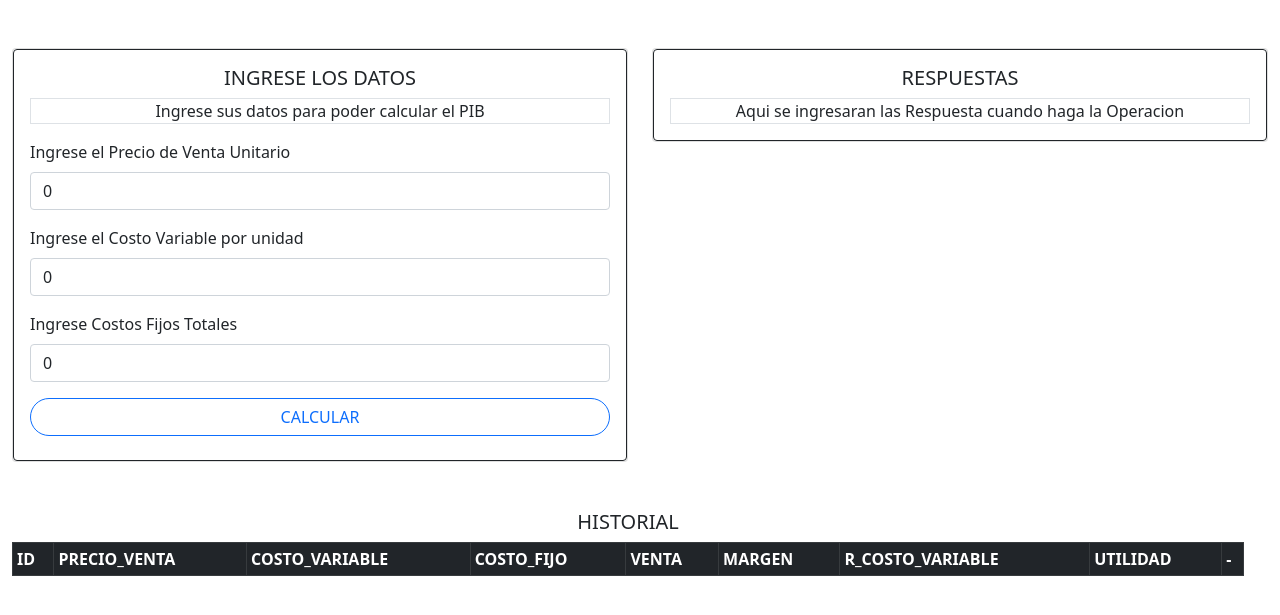
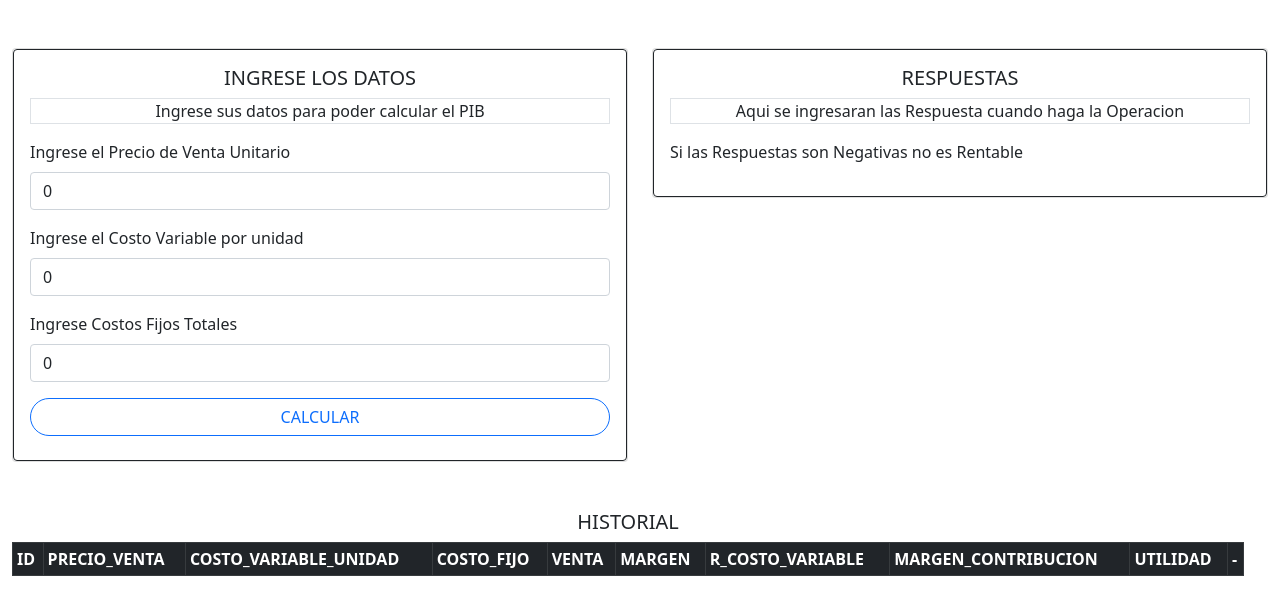
Before and after one commit to DanielRojas2002/Flask_Contabilidad, a Flask app: page /Utilidad in a window 1280 px wide. Shown: the part 114-729 px from the top of the page. Run offline with Flask 2, Linux system fonts and the light colour scheme; data that the repository does not hold is empty; some libraries are stand-ins or nearby versions.

Commit message:
Cambio para que funcione lo de Utilidad

```diff
--- a/Templates/index.html
+++ b/Templates/index.html
@@ -86,7 +86,7 @@
                             <h4 class="card-title" >UTILIDAD</h4>
                             <h6 class="card-title">Materia: Contabilidad Administrativa</h6>
                             <p class="card-text">Si quieres sacar la Utilidad de una manera dinamica esta tarjeta es para ti</p>
-                            <a href="#" class="btn btn-primary w-100">IR</a>
+                            <a href="{{url_for('UTILIDAD')}}" class="btn btn-primary w-100">IR</a>
                         </div>
                       </div>
                 </div>
--- a/Templates/procesos/Utilidad.html
+++ b/Templates/procesos/Utilidad.html
@@ -59,12 +59,17 @@
                     <div class="card-body text-dark border border-dark rounded ">
                         <h5 class="card-title text-center">RESPUESTAS</h5>
                         <p class="card-text border text-center">Aqui se ingresaran las Respuesta cuando haga la Operacion</p>
-                        {%for r_venta,r_costo,r_margen,r_utilidad in calculo%}
-                            <p> Las Ventas son : {{r_venta}}</p>
+                        <p>Si las Respuestas son Negativas no es Rentable</p>
+
+                        {%for r_equilibrio,r_ventas,r_costo,r_margen,r_utilidad in calculo%}
+                            <p> Estas son las unidades que tienes que vender para estar en punto de Equilibrio : {{r_equilibrio}}</p>
+                            <p> Dinero de las Ventas: {{r_ventas}}</p>
                             <p> El Costo Variable es: {{r_costo}}</p>
                             <p> El Margen de Contribucion es : {{r_margen}}</p>
                             <p> La Utilidad es : {{r_utilidad}}</p>
                         {%endfor%}
+
+
                     </div>
                 </div>
             </div>
@@ -78,11 +83,12 @@
                             <tr class="table-dark">
                                 <th scope="col">ID</th>
                                 <th scope="col">PRECIO_VENTA</th>
-                                <th scope="col">COSTO_VARIABLE</th>
+                                <th scope="col">COSTO_VARIABLE_UNIDAD</th>
                                 <th scope="col">COSTO_FIJO</th>
                                 <th scope="col">VENTA</th>
                                 <th scope="col">MARGEN</th>
                                 <th scope="col">R_COSTO_VARIABLE</th>
+                                <th scope="col">MARGEN_CONTRIBUCION</th>
                                 <th scope="col">UTILIDAD</th>
                                 <th scope="col">-</th>
 
@@ -103,8 +109,9 @@
                                     <td>{{y[8]}}</td>
 
 
+
                                     <td>
-                                        <a href="{{url_for('obtenervalorborrarG', id=y[0] )}}" class="text-decoration-none"><i class="bi bi-trash" style="color: #DC3545;"></i></a>
+                                        <a href="{{url_for('obtenervalorborrarU', id=y[0] )}}" class="text-decoration-none"><i class="bi bi-trash" style="color: #DC3545;"></i></a>
 
                                     </td>
 
--- a/app.py
+++ b/app.py
@@ -27,7 +27,7 @@ from funciones.clases import MetodoDelIngreso,MetodoDelGasto
 #IMPORTACION DE FORM Utilidad
 from claseforms import Utilidad
 #IMPORTACION DE FUNCIONES DE UTILIDAD
-from funciones.op_bd import obtener_datos_Utilidad,insertar_Utilidad
+from funciones.op_bd import obtener_datos_Utilidad,insertar_Utilidad,eliminar_registro_utilidad
 #IMPORTACION DE CLASE DE UTILIDAD PARA CALCULAR LA UTILIDAD
 from funciones.clases import Equilibrio
 
@@ -207,22 +207,27 @@ def UTILIDAD():
         costo_fijo=session["CF"]=form.CF.data
         tiempo_C=datetime.datetime.now()
 
-        try:
-            calculo=Equilibrio(precio_venta,costo_variable,costo_fijo).proceso()
-            lista=[calculo]
-            r_venta=calculo[0]
-            r_costo_variable=calculo[1]
-            r_margen=calculo[2]
-            r_utilidad=calculo[3]
 
-            insertar_Utilidad(precio_venta,costo_variable,costo_fijo,r_venta,r_costo_variable,r_margen,r_utilidad,tiempo_C,email)
-            valores=obtener_datos_Utilidad(email)
-        except:
-            pass
+        calculo=Equilibrio(precio_venta,costo_variable,costo_fijo).proceso()
+        print(calculo)
+        lista=[calculo]
+        r_equilibrio =calculo[0]
+        r_venta=calculo[1]
+        r_costo_variable=calculo[2]
+        r_margen=calculo[3]
+        r_utilidad=calculo[4]
+
+        insertar_Utilidad(precio_venta,costo_variable,costo_fijo,r_equilibrio,r_venta,r_costo_variable,r_margen,r_utilidad,tiempo_C,email)
+        valores=obtener_datos_Utilidad(email)
+
 
     return render_template("procesos/Utilidad.html",form=form ,calculo=lista , lista=valores)
 
+@app.route("/obtener_valor_id_bor/<int:id>", methods=["GET","POST"])
+def obtenervalorborrarU(id):
+    eliminar_registro_utilidad(id)
 
+    return redirect(url_for('UTILIDAD'))
 
 
 
--- a/funciones/clases.py
+++ b/funciones/clases.py
@@ -60,7 +60,7 @@ class MetodoDelGasto():
 
 
 
-class Equilibrio ():
+class Equilibrio():
     def __init__(self,p,cv,cf):
         self.__p=p
         self.__cv=cv
--- a/funciones/op_bd.py
+++ b/funciones/op_bd.py
@@ -68,11 +68,11 @@ def eliminar_registro_pib_gasto(id):
 
 # FIN PIBS
 #Utilidad
-def insertar_Utilidad(precio_venta,costo_variable,costo_fijo,r_venta,r_costo_variable,r_margen,r_utilidad,tiempo_C,correo):
+def insertar_Utilidad(precio_venta,costo_variable,costo_fijo,r_equilibrio,r_venta,r_costo_variable,r_margen,r_utilidad,tiempo_C,correo):
     conexion = conexionbd()
     with conexion.cursor() as cursor:
-        cursor.execute("INSERT INTO Utilidad(precio_venta,costo_variable,costo_fijo,r_venta,r_costo_variable,r_margen,r_utilidad,tiempo_C,correo) VALUES (%s,%s,%s,%s,%s,%s,%s,%s,%s,%s)",
-                       (precio_venta,costo_variable,costo_fijo,r_venta,r_costo_variable,r_margen,r_utilidad,tiempo_C,correo))
+        cursor.execute("INSERT INTO Utilidad(precio_venta,costo_variable,costo_fijo,r_equilibrio,r_venta,r_costo_variable,r_margen,r_utilidad,tiempo_C,correo) VALUES (%s,%s,%s,%s,%s,%s,%s,%s,%s,%s)",
+                       (precio_venta,costo_variable,costo_fijo,r_equilibrio,r_venta,r_costo_variable,r_margen,r_utilidad,tiempo_C,correo))
     conexion.commit()
     conexion.close()
 
@@ -83,11 +83,11 @@ def obtener_datos_Utilidad(correo):
     listaProductos2=[]
     with conexion.cursor() as cursor:
 
-        cursor.execute("SELECT id,precio_venta,costo_variable,costo_fijo,r_venta,r_costo_variable,r_margen,r_utilidad FROM Utilidad WHERE correo = %s", (correo,))
+        cursor.execute("SELECT id,precio_venta,costo_variable,costo_fijo,r_equilibrio ,r_venta,r_costo_variable,r_margen,r_utilidad FROM Utilidad WHERE correo = %s", (correo,))
         productos = cursor.fetchall()
 
-        for id,p,cv,cf,rv,rc,rm,ru in productos:
-            tupla=(id,p,cv,cf,rv,rc,rm,ru)
+        for id,p,cv,cf,re,rv,rc,rm,ru in productos:
+            tupla=(id,p,cv,cf,re,rv,rc,rm,ru)
             listaProductos2.append(tupla)
 
     conexion.close()
```
